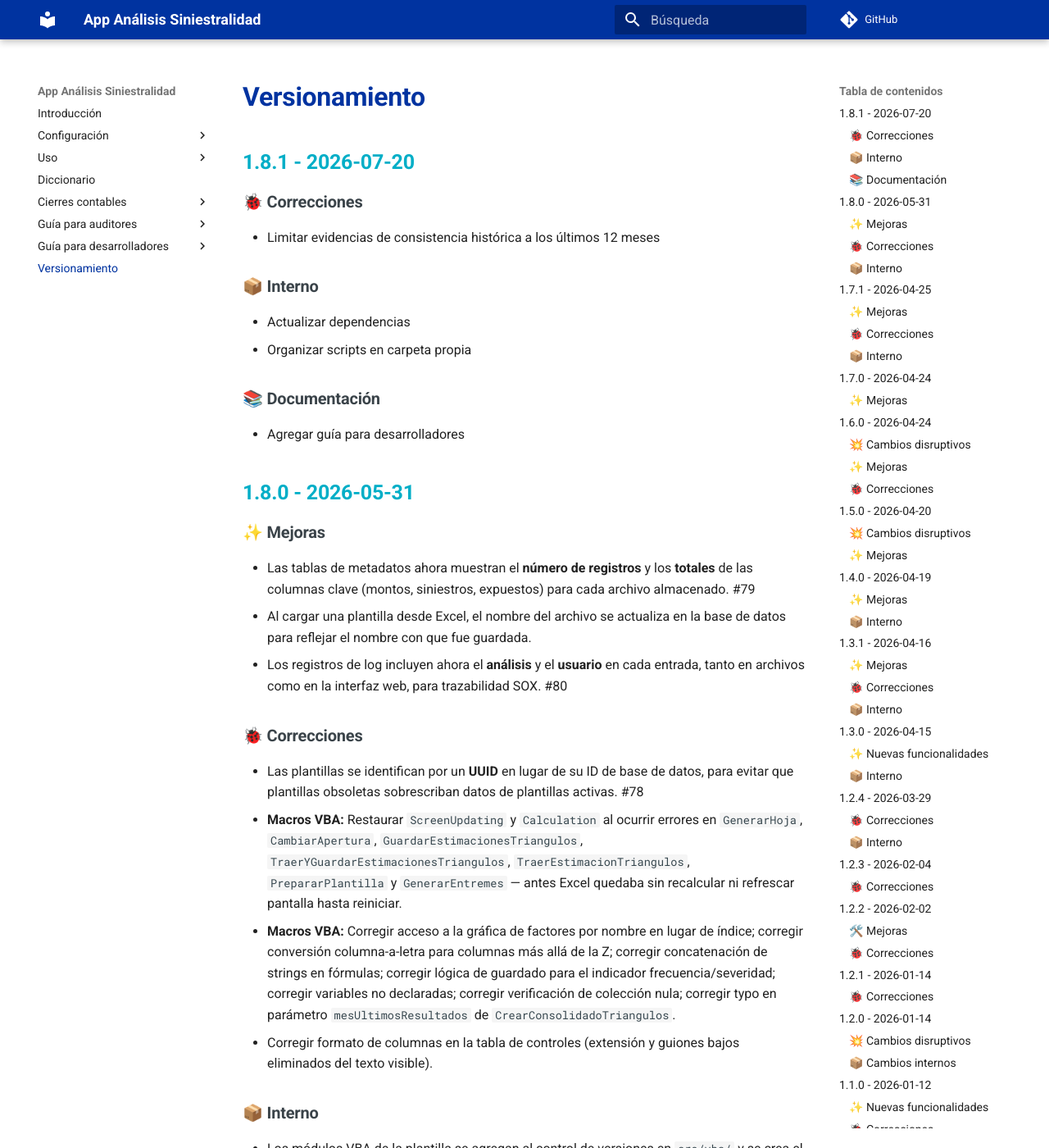
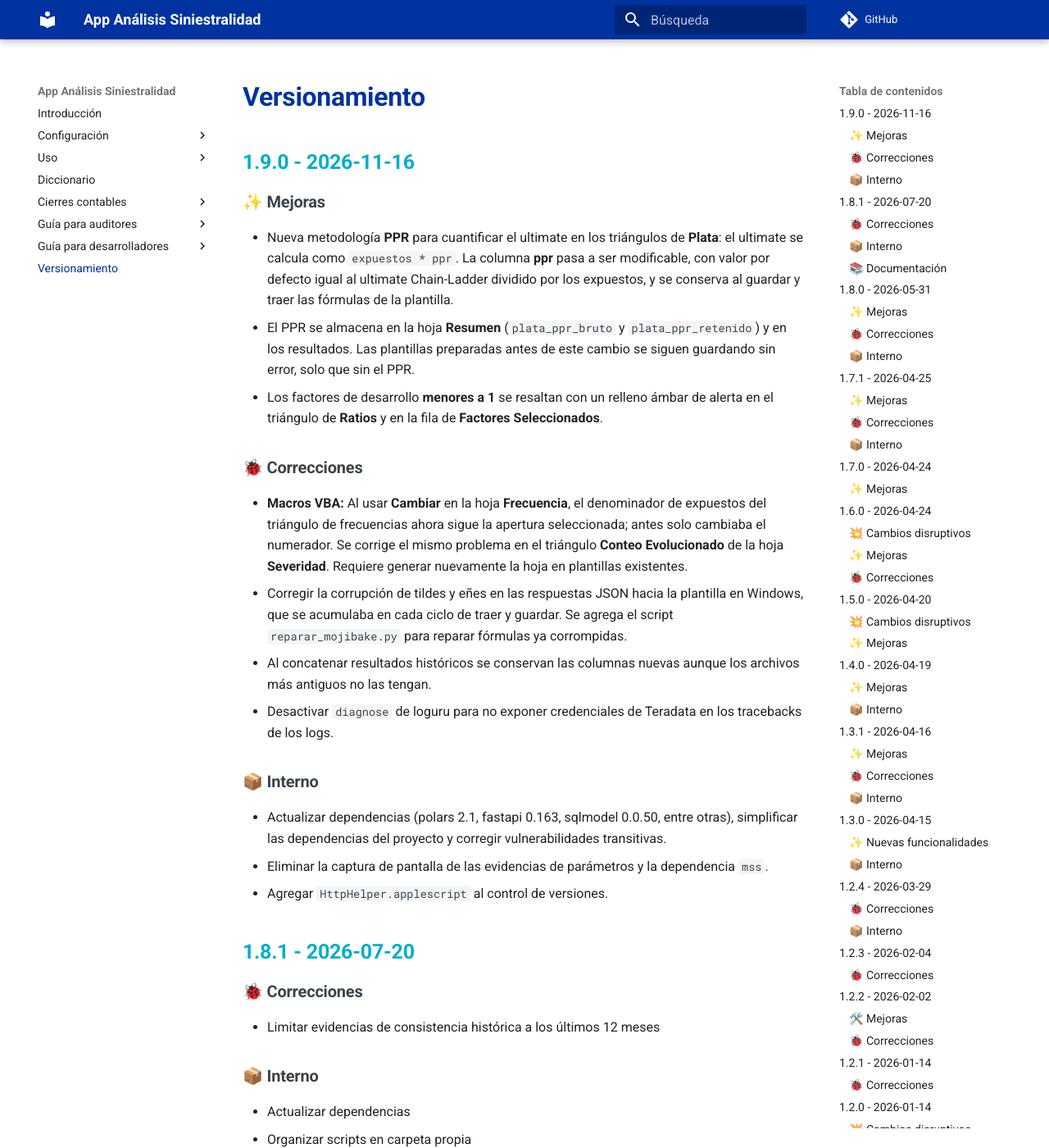
Before and after one commit to sebastobone/app-analisis-siniestralidad-docs, an MkDocs documentation site: the page built from docs/versionamiento.md, in a window 1280 px wide and 1400 px high. Shown: the whole window at 82% size. Built offline with MkDocs 1.6.1 and Material for MkDocs 9.7.7, drawn with Linux system fonts in a browser that asks for light colours; emoji names are drawn with the system emoji font; comment, search, counter and statistics services are not loaded; the version menu is left out.

Commit message:
feat: Documentar version 1.9.0
Co-Authored-By: Claude Opus 5.5 <noreply@anthropic.com>

```diff
--- a/docs/versionamiento.md
+++ b/docs/versionamiento.md
@@ -3,6 +3,27 @@
 <!--markdownlint-disable MD007-->
 
 # Versionamiento
+
+## 1.9.0 - 2026-11-16
+
+### ✨ Mejoras
+
+- Nueva metodología **PPR** para cuantificar el ultimate en los triángulos de **Plata**: el ultimate se calcula como `expuestos * ppr`. La columna **ppr** pasa a ser modificable, con valor por defecto igual al ultimate Chain-Ladder dividido por los expuestos, y se conserva al guardar y traer las fórmulas de la plantilla.
+- El PPR se almacena en la hoja **Resumen** (`plata_ppr_bruto` y `plata_ppr_retenido`) y en los resultados. Las plantillas preparadas antes de este cambio se siguen guardando sin error, solo que sin el PPR.
+- Los factores de desarrollo **menores a 1** se resaltan con un relleno ámbar de alerta en el triángulo de **Ratios** y en la fila de **Factores Seleccionados**.
+
+### 🐞 Correcciones
+
+- **Macros VBA:** Al usar **Cambiar** en la hoja **Frecuencia**, el denominador de expuestos del triángulo de frecuencias ahora sigue la apertura seleccionada; antes solo cambiaba el numerador. Se corrige el mismo problema en el triángulo **Conteo Evolucionado** de la hoja **Severidad**. Requiere generar nuevamente la hoja en plantillas existentes.
+- Corregir la corrupción de tildes y eñes en las respuestas JSON hacia la plantilla en Windows, que se acumulaba en cada ciclo de traer y guardar. Se agrega el script `reparar_mojibake.py` para reparar fórmulas ya corrompidas.
+- Al concatenar resultados históricos se conservan las columnas nuevas aunque los archivos más antiguos no las tengan.
+- Desactivar `diagnose` de loguru para no exponer credenciales de Teradata en los tracebacks de los logs.
+
+### 📦 Interno
+
+- Actualizar dependencias (polars 2.1, fastapi 0.163, sqlmodel 0.0.50, entre otras), simplificar las dependencias del proyecto y corregir vulnerabilidades transitivas.
+- Eliminar la captura de pantalla de las evidencias de parámetros y la dependencia `mss`.
+- Agregar `HttpHelper.applescript` al control de versiones.
 
 ## 1.8.1 - 2026-07-20
 
```
Also changed, not shown: docs/auditores/triangulos.md (+3 -0 lines), docs/desarrolladores/arquitectura.md (+7 -1 lines), docs/uso/controles.md (+2 -8 lines), docs/uso/plantilla/triangulos.md (+9 -1 lines), docs/uso/assets/controles/pantallazo_reloj.png (deleted).
